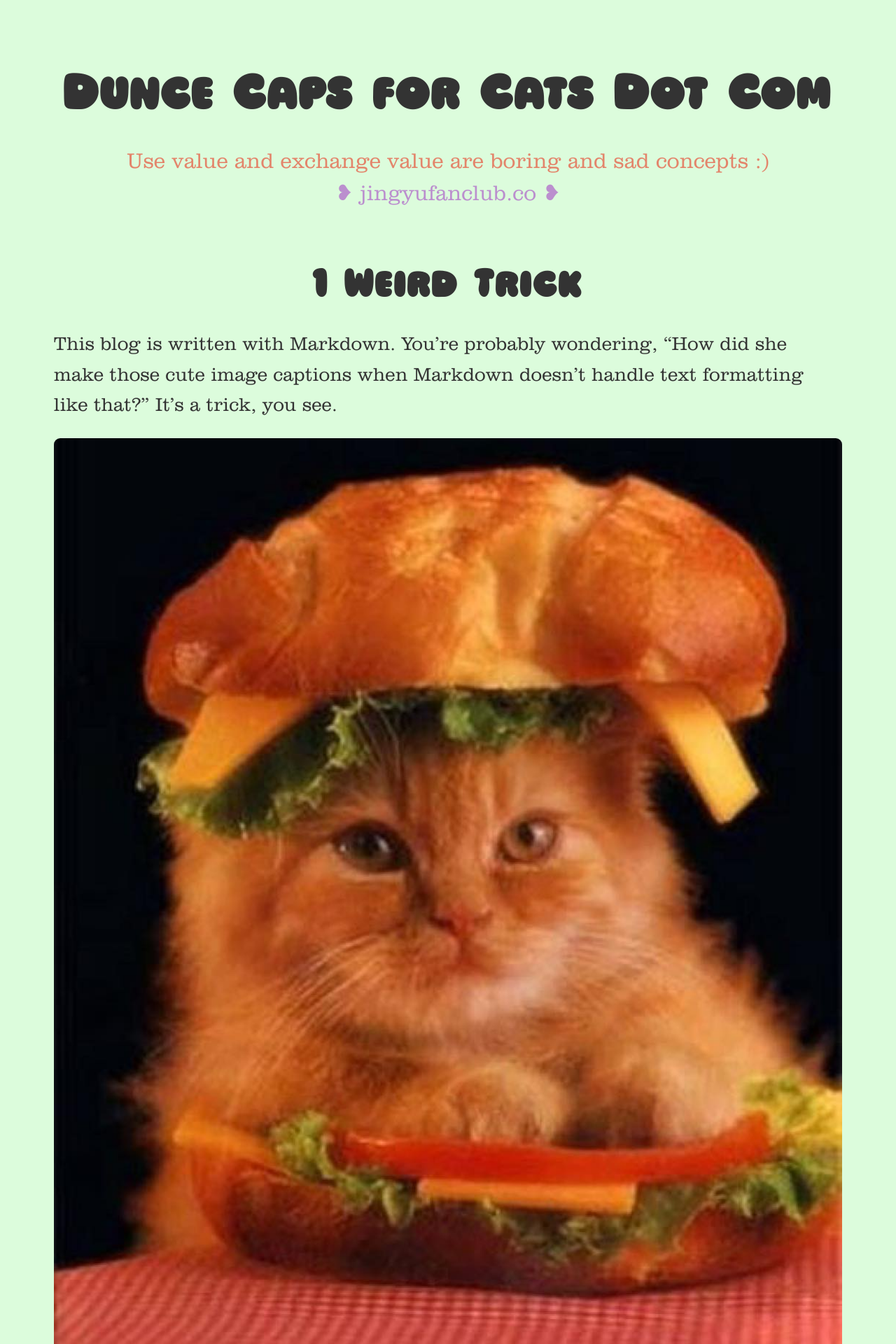
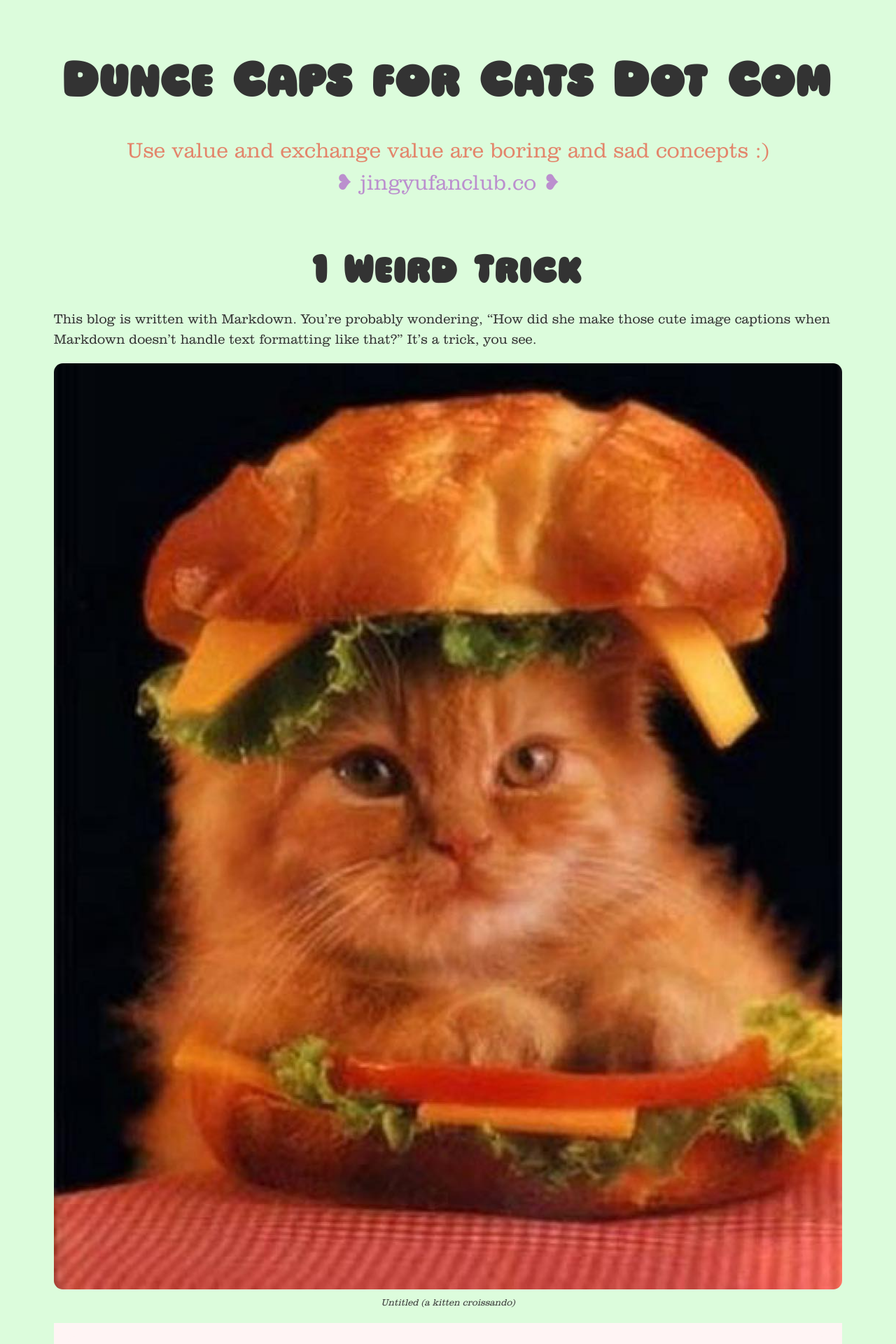
Before and after one commit to jingyufanclub/bloggo, a Jekyll site: the page built from _posts/2017-05-05-1-weird-trick.md, in a window 1280 px wide. Shown: the top 1920 px of the page at 70% size. Built offline with Jekyll 4.4.1, drawn with Linux system fonts in a browser that asks for light colours; some of the changed text lies outside the part shown.

Commit message:
i know all the fonts

````diff
--- a/_posts/2017-05-05-1-weird-trick.md
+++ b/_posts/2017-05-05-1-weird-trick.md
@@ -25,9 +25,8 @@ In your CSS file you can write `img + em { }` where the '+' combinator selects t
 
 ```css
 img + em {
+  font: italic 69%/1.5em $content-font;
   display: block;
-  font-size: 2vh;
-  font-style: italic;
   text-align: center;
 }
 ```
--- a/_sass/_highlights.scss
+++ b/_sass/_highlights.scss
@@ -6,9 +6,9 @@
 }
 
 code, pre {
-  border-radius: 1vh;
+  border-radius: 1vw;
   font-family: $monospace;
-  font-size: 2.2vh;
+  font-size: 1.6vw;
 }
 
 .highlight .c { color: #586E75 } /* Comment */
--- a/style.scss
+++ b/style.scss
@@ -44,7 +44,7 @@ html {
 body {
 	background: $bg-color;
   color: $text-color;
-  font: 3vh/1.6em $content-font;
+  font: 1.2em/1.5em $content-font;
 }
 
 .container {
@@ -81,7 +81,7 @@ h2 {
 }
 
 p {
-  margin: 3vh 0;
+  margin: 1em 0;
 }
 
 a {
@@ -103,10 +103,10 @@ ul {
 }
 
 li {
-  padding-left: 2vh;
+  padding-left: 1em;
   &:before {
       content: "❥";
-      padding-right: 1vh;
+      padding-right: 0.5em;
   }
 }
 
@@ -131,14 +131,13 @@ strong, b {
 }
 
 img {
-  border-radius: 1vh;
+  border-radius: 1vw;
   width: 100%;
 }
 
 img + em {
+  font: italic 69%/1.5em $content-font;
   display: block;
-  font-size: 2vh;
-  font-style: italic;
   text-align: center;
 }
 
@@ -149,7 +148,7 @@ img + em {
 
 .date {
   color: $secondary-text-color;
-  font-size: 2.4vh;
+  font-size: 0.8em;
   a {
     color: inherit;
     &:hover {
@@ -207,7 +206,8 @@ li:nth-child(3n)::selection {
 //
 
 .wrapper-masthead {
-  margin: 10vh 0 5vh 0;
+  margin-top: 8vh;
+  margin-bottom: 4vh;
 }
 
 .masthead {
@@ -225,20 +225,19 @@ li:nth-child(3n)::selection {
 }
 
 .posts > .post {
-  margin-bottom: 10vh;
+  margin-bottom: 8vh;
 }
 
 .posts > .post:last-child {
-  margin-bottom: 10vh;
+  margin-bottom: 8vh;
   border-bottom: none;
 }
 
 .post {
   blockquote {
-    margin: 4vh 4vh;
+    margin-left: 4vw;
     color: $text-color;
-    font-size: 2.8vh;
-    line-height: 1.5em;
+    font-size: 1em;
     font-style: italic;
   }
   h2 {
@@ -252,7 +251,7 @@ li:nth-child(3n)::selection {
 
 .colophon {
   color: $secondary-text-color;
-  font-size: 2.4vh;
+  font-size: 0.8em;
   margin: auto;
   text-align: center;
 }
````
Also changed, not shown: _posts/2017-04-16-a-variety-of-hats.md (+1 -1 lines), _posts/tumblr/2017-01-07-sandwiches-in-the-expanded-field-or-happiness.md (+2 -2 lines).
